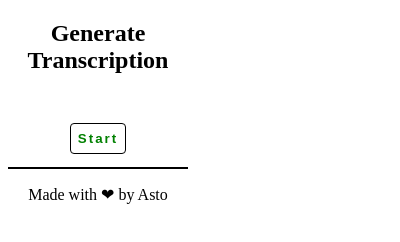
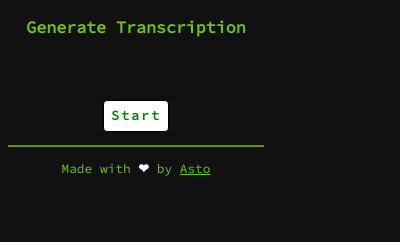
Before and after one commit to Asto7/Generate-Live-Transcription, a browser extension: page chrome_support/popup.html in a window 400 px wide. Drawn offline with Linux system fonts and the light colour scheme.

Commit message:
[upgrade]: ui

```diff
--- a/chrome_support/assets/css/style.css
+++ b/chrome_support/assets/css/style.css
@@ -1,17 +1,27 @@
+@import url("https://fonts.googleapis.com/css?family=Source+Code+Pro");
+
 body {
-  background-color: white;
-  width: 180px;
-  color: black;
+  background-color: rgb(17, 17, 17);
+  width: 20em;
+  font-size: 0.8em;
+  font-family: "Source Code Pro", monospace;
+  color: #6fc21c;
   text-align: left;
+}
+a {
+  color: #6fc21c;
+}
+#title {
+  font-size: 1.3em;
+  font-weight: 600;
 }
 h2 {
   text-align: center;
   margin-bottom: 0px;
 }
 hr {
-  border: 0.3px solid black;
+  border: 0.3px solid #579b0f;
 }
-
 img {
   margin-left: 10px;
 }
@@ -25,13 +35,11 @@ span {
   text-align: center;
 }
 
-#footer i {
-  color: #a31010;
-}
 #subscribeBtn {
   letter-spacing: 2px;
   font-weight: 700;
   margin: auto;
+  font-family: "Source Code Pro", monospace;
   border-style: solid;
   display: block;
   padding: 0.5em;
--- a/chrome_support/content.js
+++ b/chrome_support/content.js
@@ -50,7 +50,8 @@ function liveTranscription(message, sender, sendResponse) {
 class Box {
   constructor() {
     let boxTemp = document.createElement("div");
-    boxTemp.innerHTML = "--> ";
+    boxTemp.innerHTML =
+      "<strong style = 'color: #6fc21c; font-family:  monospace;'>Asto/ </strong> ";
     boxTemp.className = "box";
     boxTemp.style["color"] = "white";
     boxTemp.style["fontSize"] = "2em";
--- a/chrome_support/popup.html
+++ b/chrome_support/popup.html
@@ -9,14 +9,21 @@
   </head>
   <body>
     <center>
-      <h2>Generate Transcription</h2>
+      <p id="title">Generate Transcription</p>
 
       <br />
       <br />
 
       <button id="subscribeBtn">Start</button>
       <hr />
-      <p>Made with ❤ by Asto</p>
+      <p>
+        Made with <span style="color: white">❤</span> by
+        <a
+          target="_blank"
+          href="https://github.com/Asto7/Generate-Live-Transcription"
+          >Asto</a
+        >
+      </p>
     </center>
     <script src="popup.js"></script>
   </body>
```
